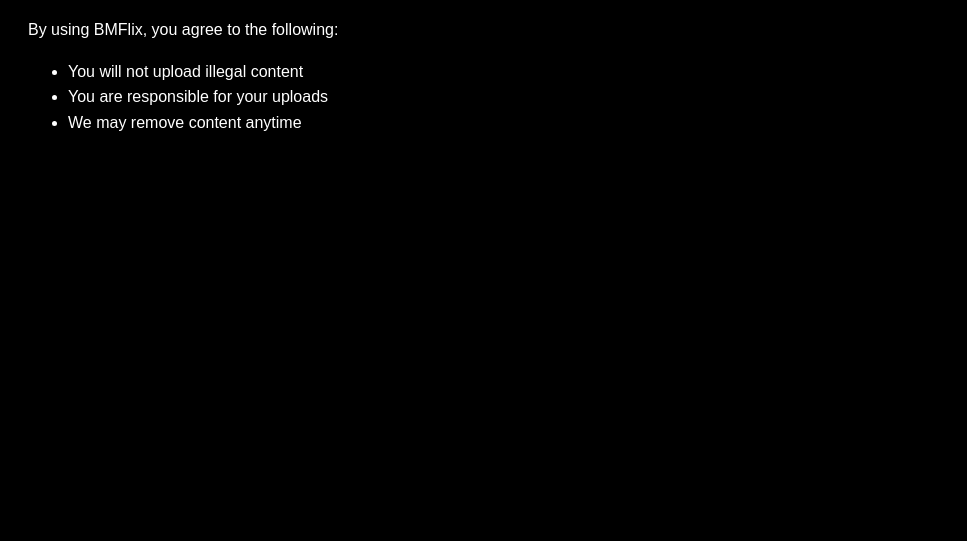
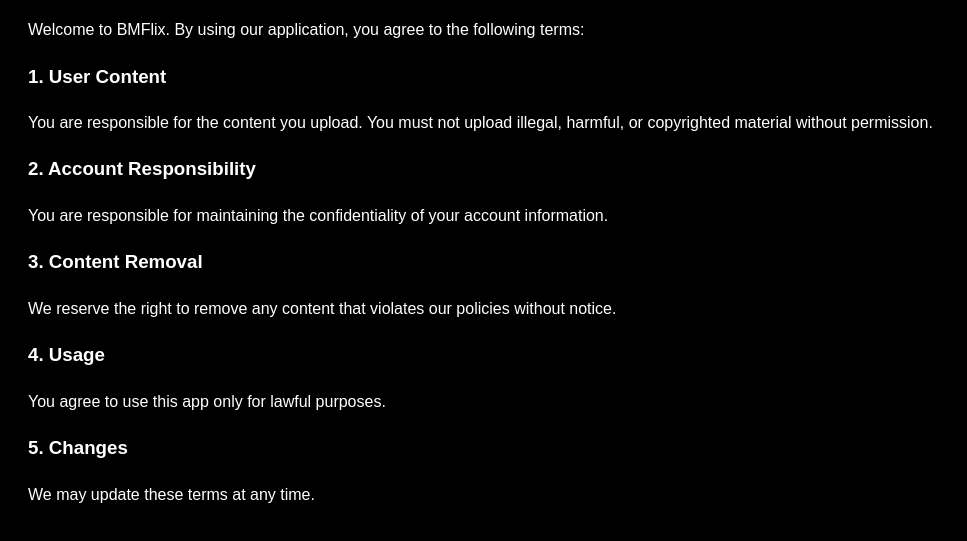
Before and after one commit to babloo3425-sys/bmreels, a website: page public/terms.html in a window 1280 px wide. Shown: the part 89-630 px from the top of the page, without its empty margins (0-967 px from the left). Drawn offline with Linux system fonts and the light colour scheme.

Commit message:
clear message

```diff
--- a/public/terms.html
+++ b/public/terms.html
@@ -1,7 +1,7 @@
 <!DOCTYPE html>
 <html>
 <head>
-  <title>Terms - BMFlix</title>
+  <title>Terms & Conditions - BMFlix</title>
   <style>
     body { background:#000; color:#fff; font-family:sans-serif; padding:20px; line-height:1.6; }
   </style>
@@ -10,13 +10,22 @@
 
 <h2>Terms & Conditions</h2>
 
-<p>By using BMFlix, you agree to the following:</p>
+<p>Welcome to BMFlix. By using our application, you agree to the following terms:</p>
 
-<ul>
-  <li>You will not upload illegal content</li>
-  <li>You are responsible for your uploads</li>
-  <li>We may remove content anytime</li>
-</ul>
+<h3>1. User Content</h3>
+<p>You are responsible for the content you upload. You must not upload illegal, harmful, or copyrighted material without permission.</p>
+
+<h3>2. Account Responsibility</h3>
+<p>You are responsible for maintaining the confidentiality of your account information.</p>
+
+<h3>3. Content Removal</h3>
+<p>We reserve the right to remove any content that violates our policies without notice.</p>
+
+<h3>4. Usage</h3>
+<p>You agree to use this app only for lawful purposes.</p>
+
+<h3>5. Changes</h3>
+<p>We may update these terms at any time.</p>
 
 </body>
 </html>
```
Also changed, not shown: public/licence.html (+12 -4 lines).
